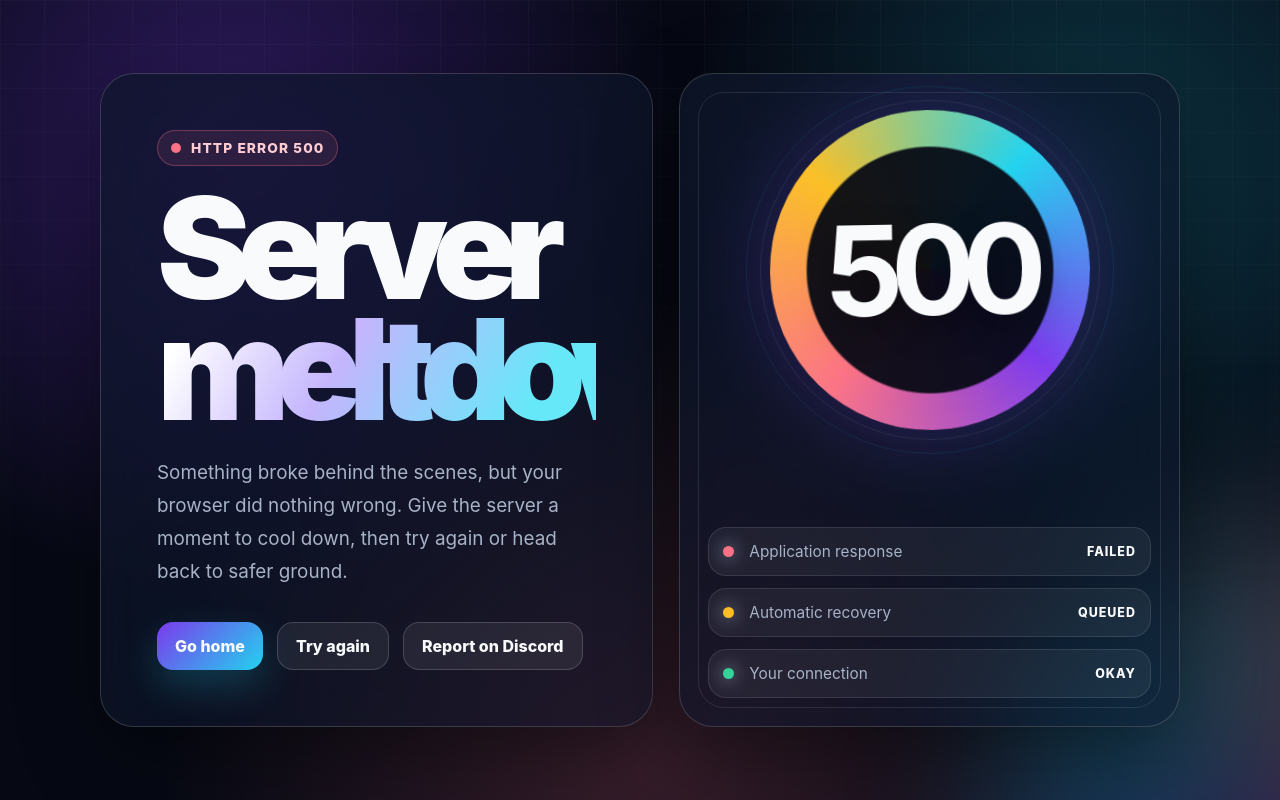
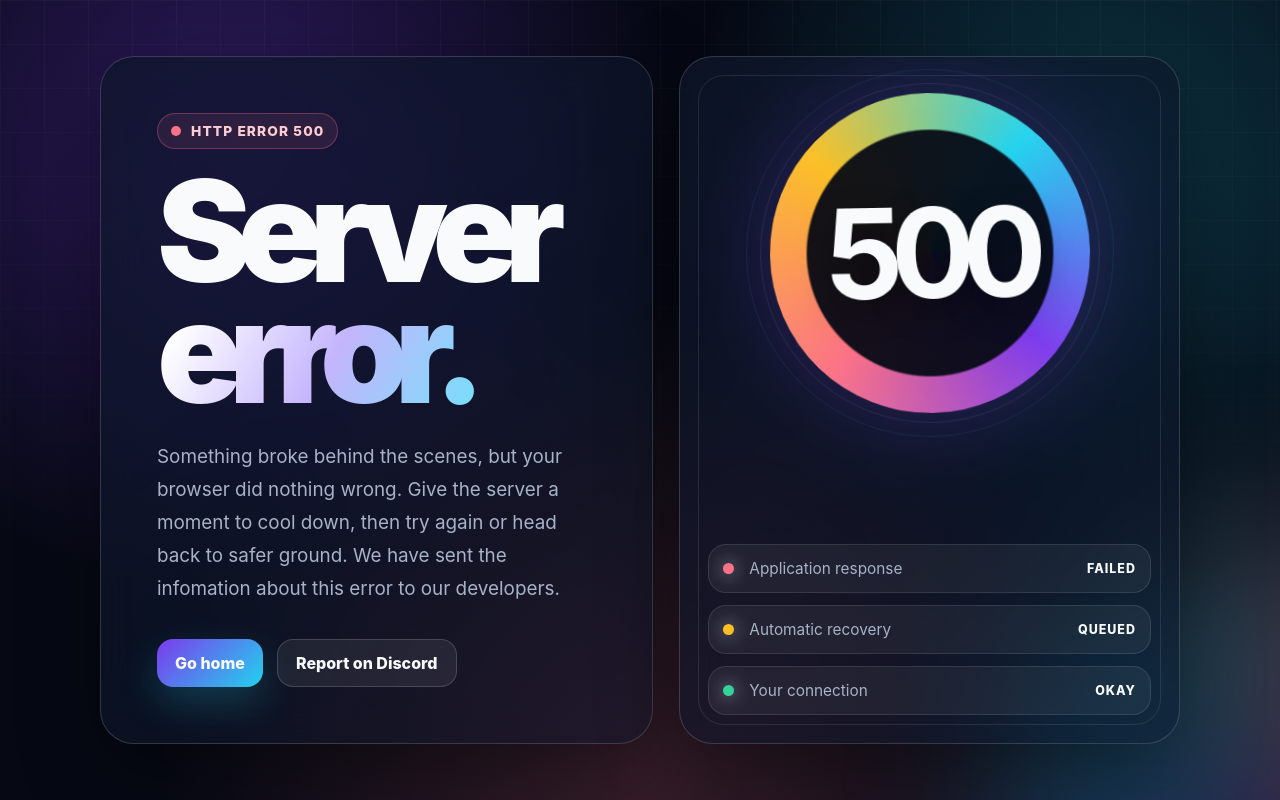
Before and after one commit to ipmingsum2/ipmingsum2.github.io, a plain HTML site: page 500.html in a window 1280 px wide. Drawn offline with Linux system fonts and the light colour scheme.

Commit message:
Update 500.html

```diff
--- a/500.html
+++ b/500.html
@@ -332,14 +332,14 @@
   <main aria-labelledby="page-title">
     <section class="card">
       <p class="eyebrow"><span class="pulse" aria-hidden="true"></span> HTTP Error 500</p>
-      <h1 id="page-title">Server <span>meltdown.</span></h1>
+      <h1 id="page-title">Server <span>error.</span></h1>
       <p class="lead">
         Something broke behind the scenes, but your browser did nothing wrong.
         Give the server a moment to cool down, then try again or head back to safer ground.
+        We have sent the infomation about this error to our developers.
       </p>
       <nav class="actions" aria-label="Recovery actions">
         <a class="button primary" href="/">Go home</a>
-        <a class="button secondary" href="">Try again</a>
         <a class="button secondary" href="/socials/discord">Report on Discord</a>
       </nav>
     </section>
```
